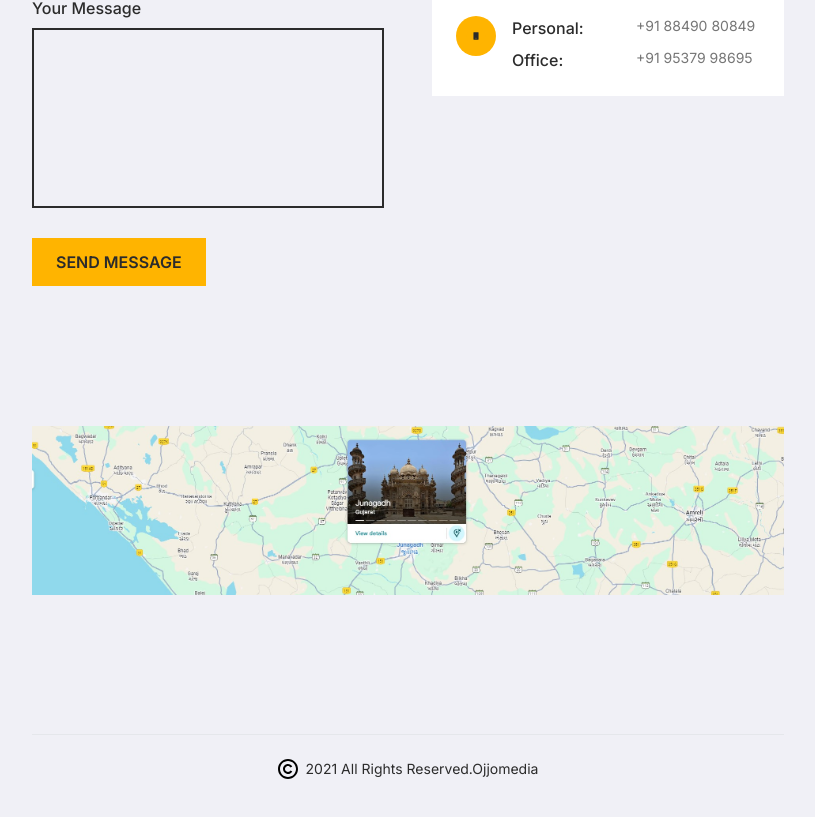
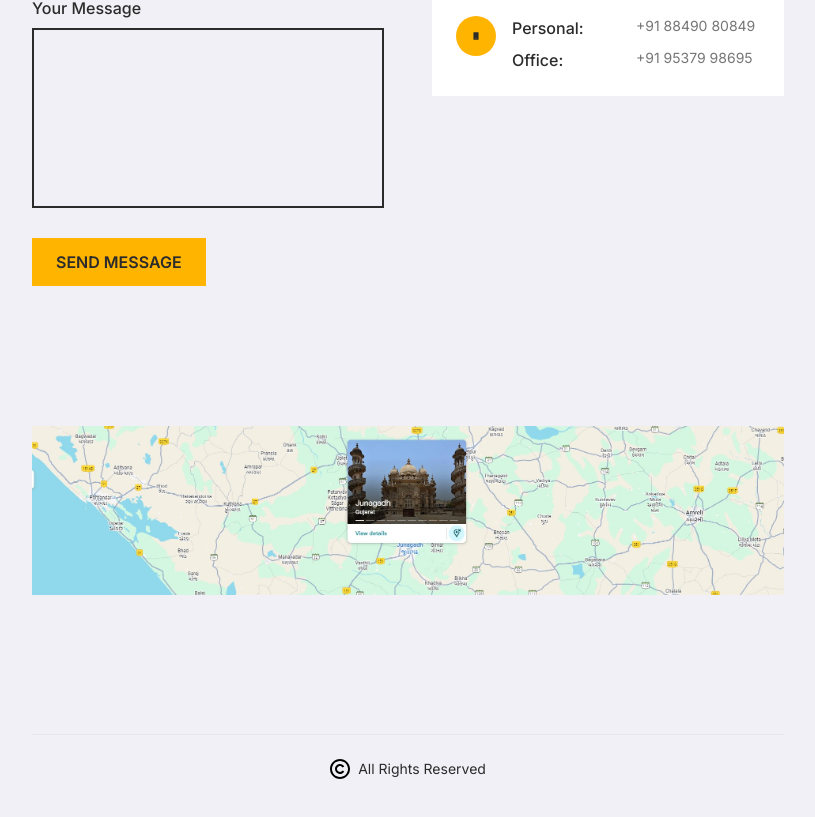
Before and after one commit to TuleshGosai/portfolio, a React (Vite) app: page / in a window 1280 px wide. Shown: the part 4983-5800 px from the top of the page, without its empty margins (336-1151 px from the left). Built offline with nearby package versions, Linux system fonts and the light colour scheme.

Commit message:
change footer

```diff
--- a/src/components/Contact.tsx
+++ b/src/components/Contact.tsx
@@ -126,7 +126,7 @@ const Contact: FC = () => {
         {/* Copyright */}
         <div className="flex items-center justify-center gap-2 py-6 border-t border-gray-200">
           <img src="/icons/copyright.svg" alt="copyright" className="w-5 h-5" />
-          <p className="text-sm text-[#2B2B2B]">2021 All Rights Reserved.Ojjomedia</p>
+          <p className="text-sm text-[#2B2B2B]"> All Rights Reserved</p>
         </div>
       </div>
     </section>
```
